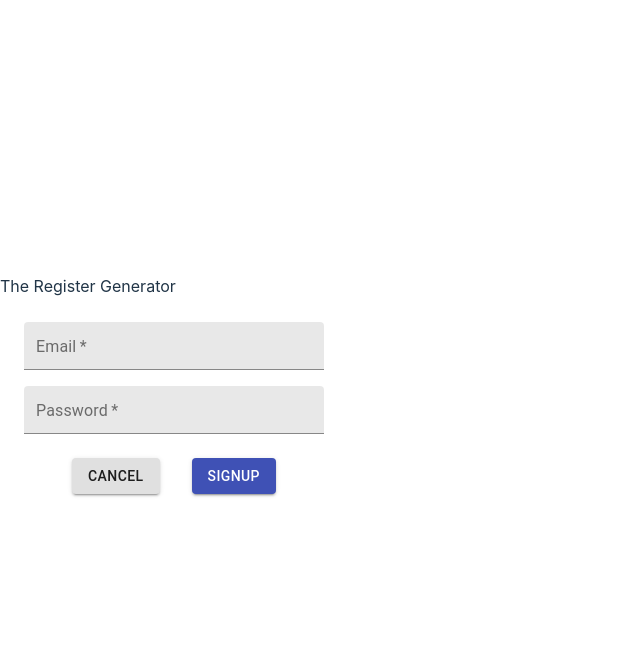
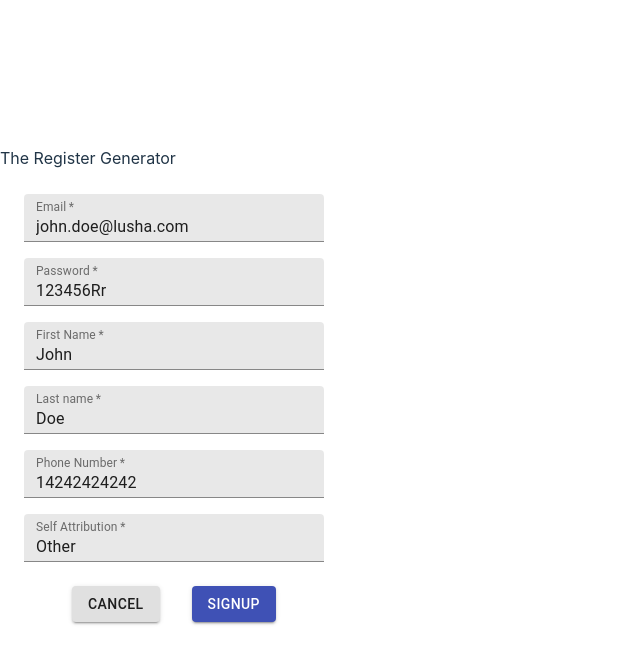
Before and after one commit to galezra/lusha-register-extension, a React (Vite) app: page / in a window 1280 px wide. Shown: the top 664 px of the page, without its empty margins (0-640 px from the left). Built offline with nearby package versions, Linux system fonts and the light colour scheme.

Commit message:
chore: add local storage manager logic

```diff
--- a/src/components/Form/index.tsx
+++ b/src/components/Form/index.tsx
@@ -30,16 +30,9 @@ const Form = ({ handleClose }: any) => {
   const handleSubmit = async (e: any) => {
     e.preventDefault();
 
-    const user = {
-      firstName: 'Bob',
-      lastName: 'Dylan',
-      phoneNumber: '14242424242',
-      selfAttribution: 'other',
-    };
-
     chrome.runtime.sendMessage({
       type: 'fillForm',
-      data: { ...form, ...user },
+      data: form,
     });
   };
 
@@ -65,6 +58,46 @@ const Form = ({ handleClose }: any) => {
         size='small'
         onChange={handleChange}
       />
+      <TextField
+        name='firstName'
+        label='First Name'
+        variant='filled'
+        type='text'
+        required
+        value={form.firstName}
+        size='small'
+        onChange={handleChange}
+      />
+      <TextField
+        name='lastName'
+        label='Last name'
+        variant='filled'
+        type='text'
+        required
+        value={form.lastName}
+        size='small'
+        onChange={handleChange}
+      />
+      <TextField
+        name='phoneNumber'
+        label='Phone Number'
+        variant='filled'
+        type='text'
+        required
+        value={form.phoneNumber}
+        size='small'
+        onChange={handleChange}
+      />
+      <TextField
+        name='selfAttribution'
+        label='Self Attribution'
+        variant='filled'
+        type='text'
+        required
+        value={form.selfAttribution}
+        size='small'
+        onChange={handleChange}
+      />
       <div>
         <Button variant='contained' onClick={handleClose}>
           Cancel
--- a/src/components/Form/useForm.tsx
+++ b/src/components/Form/useForm.tsx
@@ -1,41 +1,27 @@
 import React, { useState } from 'react';
-
+import { DEFAULT_FORM_VALUES, FORM_VALUE_KEY } from '../../constants/global';
+import useLocalStorage from '../../hooks/useLocalStorage';
 interface FormValues {
   email: string;
   password: string;
   firstName: string;
   lastName: string;
   phoneNumber: string;
+  selfAttribution: string;
 }
 
 function useForm() {
-  // Use a single key in the local storage to store all form field values
-  const initialValues = (JSON.parse(localStorage.getItem('lusha_register_form')) as FormValues) || {
-    email: '',
-    password: '',
-    firstName: '',
-    lastName: '',
-    phoneNumber: '',
-  };
-
-  const [form, setForm] = useState<FormValues>(initialValues);
+  const [localStorageValue, setLocalStorageValue] = useLocalStorage<FormValues>(FORM_VALUE_KEY, DEFAULT_FORM_VALUES);
+  const [form, setForm] = useState<FormValues>(localStorageValue);
 
   function handleChange(event: React.ChangeEvent<HTMLInputElement>) {
     const { name, value } = event.target;
-    debugger;
     setForm({
       ...form,
       [name]: value,
     });
 
-    // Update the value in the local storage
-    localStorage.setItem(
-      'lusha_register_form',
-      JSON.stringify({
-        ...form,
-        [name]: value,
-      })
-    );
+    setLocalStorageValue({ ...form, [name]: value });
   }
 
   return {
--- /dev/null
+++ b/src/constants/global.ts
@@ -0,0 +1,10 @@
+export const FORM_VALUE_KEY = 'lusha_register_form';
+
+export const DEFAULT_FORM_VALUES = {
+  email: 'john.doe@lusha.com',
+  password: '123456Rr',
+  firstName: 'John',
+  lastName: 'Doe',
+  phoneNumber: '14242424242',
+  selfAttribution: 'Other',
+};
--- /dev/null
+++ b/src/hooks/useLocalStorage.tsx
@@ -0,0 +1,29 @@
+import { useState } from 'react';
+
+function useLocalStorage<T>(key: string, initialValue: T) {
+  const [storedValue, setStoredValue] = useState(() => {
+    try {
+      const item = window.localStorage.getItem(key);
+
+      return item ? JSON.parse(item) : initialValue;
+    } catch (error) {
+      console.log(error);
+      return initialValue;
+    }
+  });
+
+  const setValue = (value: T) => {
+    try {
+      const valueToStore = value instanceof Function ? value(storedValue) : value;
+
+      setStoredValue(valueToStore);
+      window.localStorage.setItem(key, JSON.stringify(valueToStore));
+    } catch (error) {
+      console.log(error);
+    }
+  };
+
+  return [storedValue, setValue] as const;
+}
+
+export default useLocalStorage;
```
